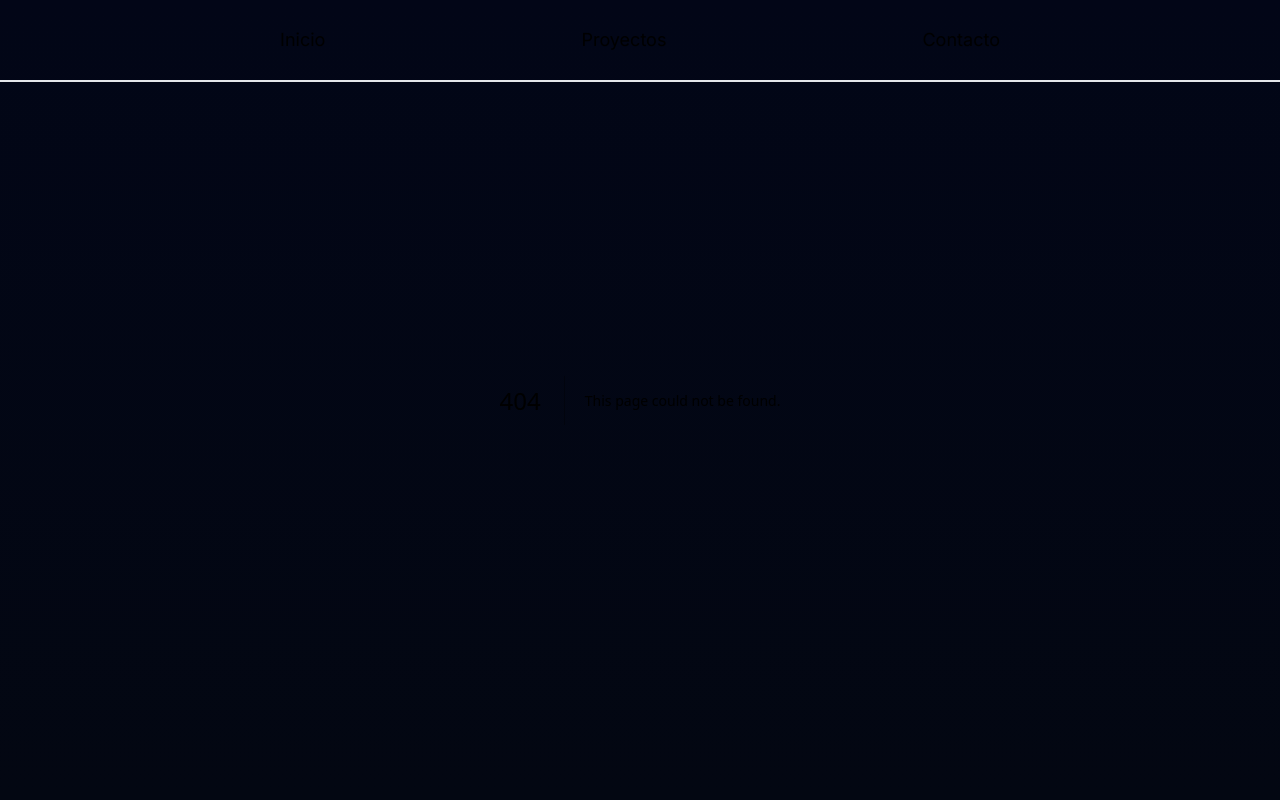
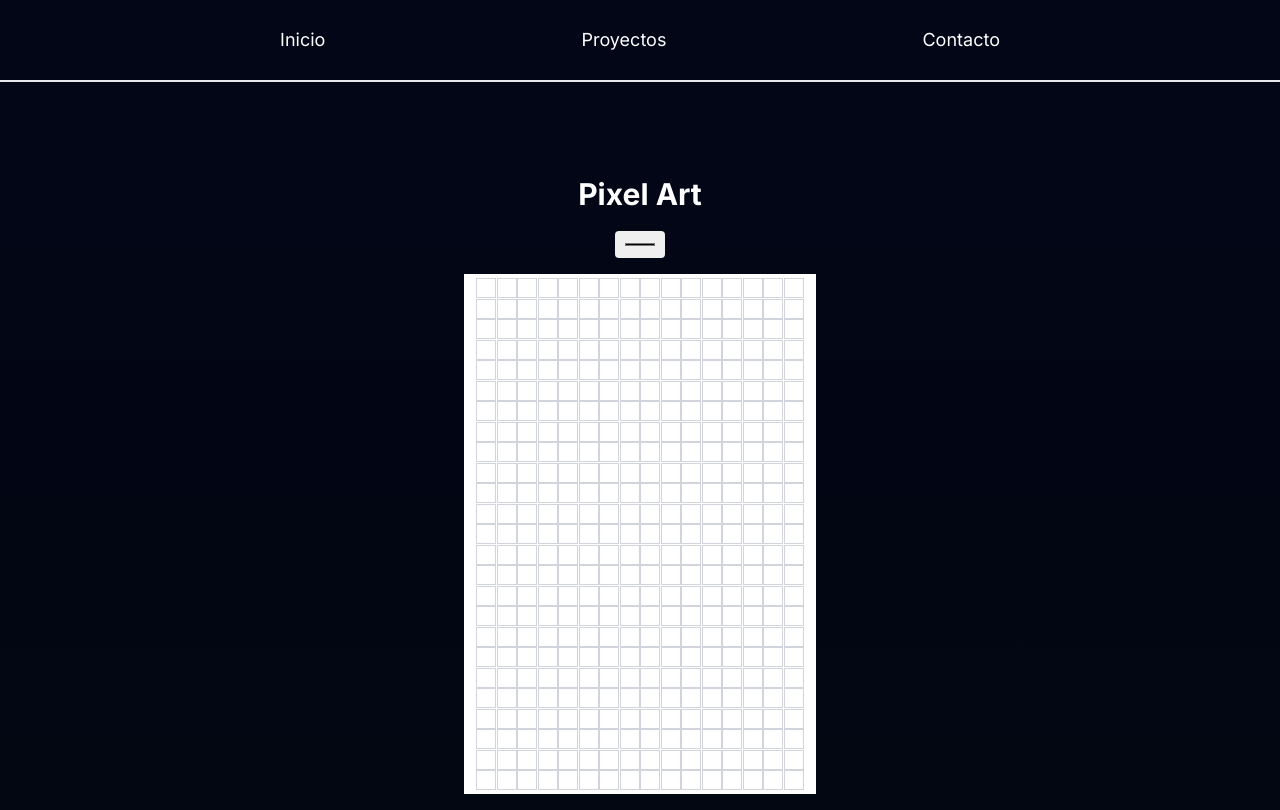
Before and after one commit to MarcosFacchetti/next_portfolio_2024, a Next.js app: page /Proyectos/PixelArt in a window 1280 px wide. Before the commit this address had no page. Built offline with nearby package versions, Linux system fonts and the light colour scheme.

Commit message:
les gousssssssss

```diff
--- /dev/null
+++ b/src/app/Proyectos/PixelArt/page.tsx
@@ -0,0 +1,66 @@
+"use client";
+import React, { useState } from "react";
+
+const PixelArt: React.FC = () => {
+  const [color, setColor] = useState<string>("black");
+  const [isDrawing, setIsDrawing] = useState<boolean>(false);
+
+  const handleColorChange = (newColor: string) => {
+    setColor(newColor);
+  };
+
+  const handleMouseDown = () => {
+    setIsDrawing(true);
+  };
+
+  const handleMouseUp = () => {
+    setIsDrawing(false);
+  };
+
+  const handleMouseEnter = (event: React.MouseEvent<HTMLDivElement>) => {
+    if (isDrawing) {
+      const pixel = event.currentTarget as HTMLDivElement;
+      pixel.style.backgroundColor = color;
+    }
+  };
+
+  const handlePixelClick = (event: React.MouseEvent<HTMLDivElement>) => {
+    if (!isDrawing) {
+      const pixel = event.currentTarget as HTMLDivElement;
+      pixel.style.backgroundColor = color;
+    }
+  };
+
+  return (
+    <main className="flex justify-center pt-40 items-center">
+      <div className="p-4 w-[95%] flex flex-col justify-center items-center lg:w-[30%] ">
+        <h1 className="text-3xl font-bold mb-4">Pixel Art</h1>
+        <div className="mb-4">
+          <input
+            type="color"
+            value={color}
+            onChange={(e) => handleColorChange(e.target.value)}
+            className="p-2 rounded"
+          />
+        </div>
+        <div
+          className="flex justify-center items-center bg-white p-1 flex-wrap gap-[0.5px]"
+          onMouseDown={handleMouseDown}
+          onMouseUp={handleMouseUp}
+        >
+          {Array.from({ length: 400 }, (_, index) => (
+            <div
+              key={index}
+              style={{ width: "20px", height: "20px" }}
+              onMouseEnter={handleMouseEnter}
+              onClick={handlePixelClick}
+              className="border border-gray-300 cursor-pointer"
+            />
+          ))}
+        </div>
+      </div>
+    </main>
+  );
+};
+
+export default PixelArt;
--- a/src/app/Proyectos/Tareas/page.tsx
+++ b/src/app/Proyectos/Tareas/page.tsx
@@ -1,9 +1,22 @@
 "use client"
-import React, { useState } from 'react';
+import React, { useState, useEffect } from 'react';
 
 const Tareas: React.FC = () => {
   const [tareas, setTareas] = useState<string[]>([]);
   const [nuevaTarea, setNuevaTarea] = useState<string>('');
+
+  // Cargar tareas desde LocalStorage al cargar la página
+  useEffect(() => {
+    const tareasGuardadas = localStorage.getItem('tareas');
+    if (tareasGuardadas) {
+      setTareas(JSON.parse(tareasGuardadas));
+    }
+  }, []);
+
+  // Actualizar LocalStorage cada vez que el estado de tareas cambie
+  useEffect(() => {
+    localStorage.setItem('tareas', JSON.stringify(tareas));
+  }, [tareas]);
 
   const agregarTarea = () => {
     if (nuevaTarea.trim() !== '') {
--- a/src/app/Proyectos/page.tsx
+++ b/src/app/Proyectos/page.tsx
@@ -13,6 +13,7 @@ const CustomCard: React.FC<CustomCardProps> = ({ href, title, description }) =>
       className="
         rounded-lg
         h-80
+        w-64
         p-5
         flex
         flex-col
@@ -37,7 +38,12 @@ const Proyectos: React.FC = () => {
         <CustomCard
           href="/Proyectos/Tareas"
           title="Gestor de tareas"
-          description="Una descripción corta"
+          description="Crea y elimina tareas."
+        />
+        <CustomCard
+          href="/Proyectos/PixelArt"
+          title="PixelArt"
+          description="Dibuja pixelart."
         />
       </div>
     </div>
```
Also changed, not shown: package.json (+5 -5 lines).
